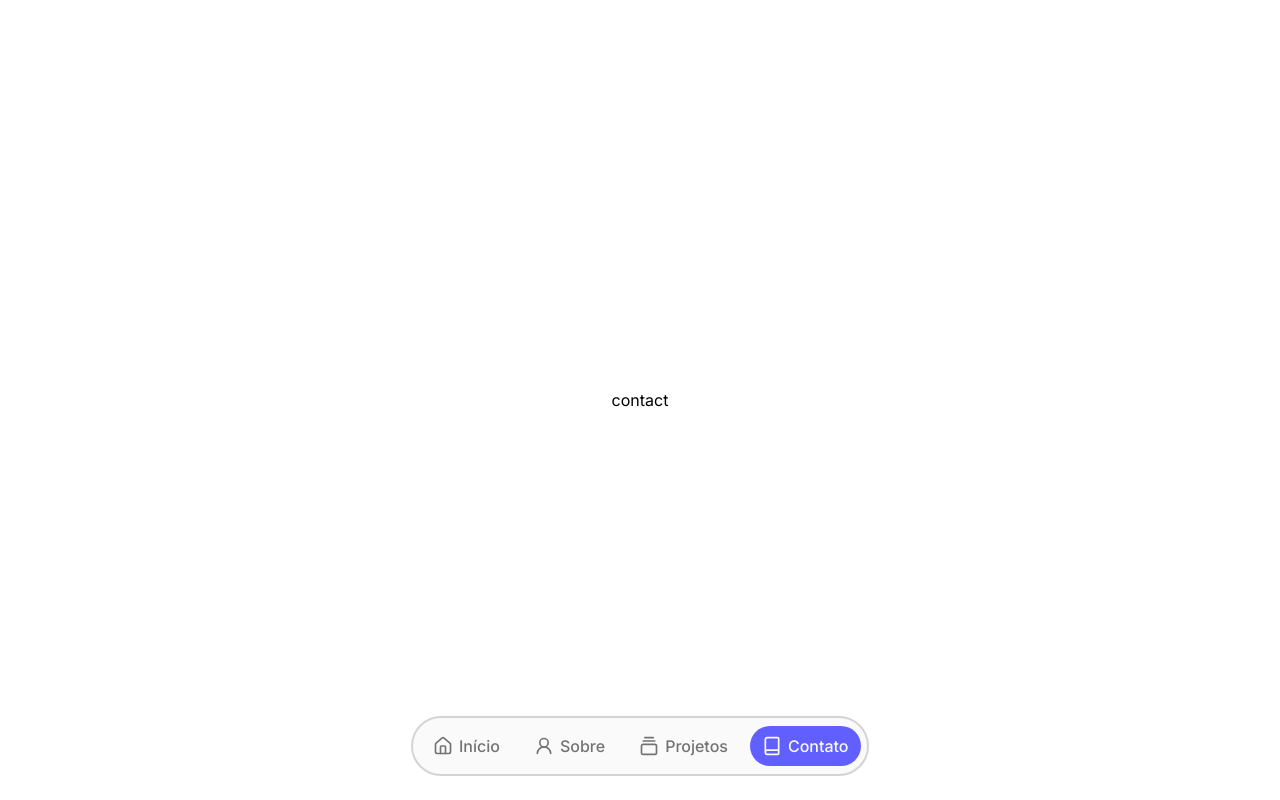
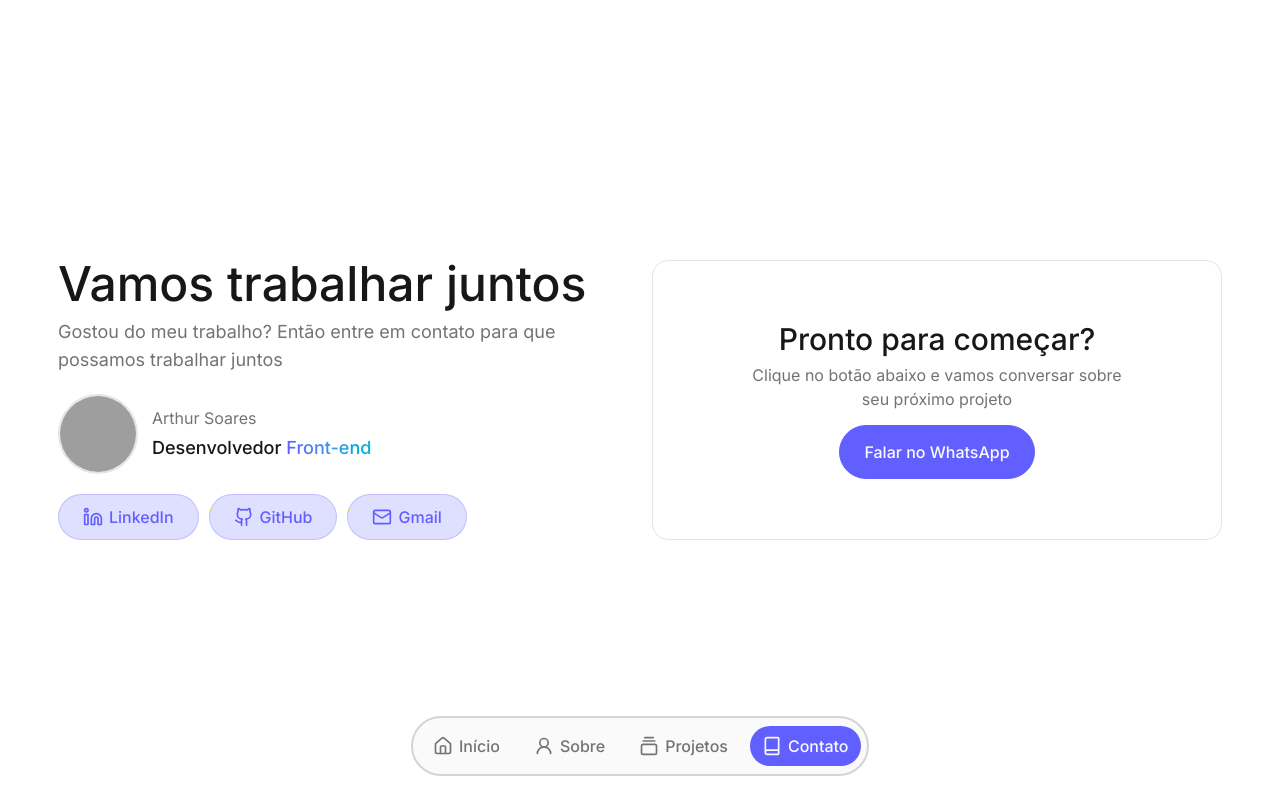
Before and after one commit to arthursoares17/portfolio, a Vue app: page / in a window 1280 px wide. Both pictures are taken after a click on the button "Contato". Built offline with nearby package versions, Linux system fonts and the light colour scheme; grey boxes are pictures that could not be loaded; the HTML template or start-up script is replaced by a standard one.

Commit message:
feat: implement ContactSection

```diff
--- a/src/components/partials/ContactSection.vue
+++ b/src/components/partials/ContactSection.vue
@@ -1,9 +1,108 @@
 <script setup lang="ts">
+  import { LINKS } from '@/constants/links'
+  import {
+    Linkedin,
+    Github,
+    Mail
+  } from 'lucide-vue-next';
+  import avatarImage from '@/assets/images/avatar.png'
+  import BaseButton from '../shared/BaseButton.vue'
 
+  const socialsLinks = [
+    {
+      icon: Linkedin,
+      label: 'LinkedIn',
+      href: LINKS.LINKEDIN_URL
+    },
+    {
+      icon: Github,
+      label: 'GitHub',
+      href: LINKS.GITHUB_URL
+    },
+    {
+      icon: Mail,
+      label: 'Gmail',
+      href: LINKS.GMAIL_URL
+    }
+  ]
 </script>
 
 <template>
   <section class="flex justify-center items-center h-screen">
-    contact
+    <div class="max-w-[1350px] mx-auto px-4">
+      <div class="grid grid-cols-2 gap-6">
+        <div class="flex flex-col space-y-5">
+          <div class="space-y-2.5">
+            <h2 class="text-neutral-900 text-5xl font-medium">
+              Vamos trabalhar juntos
+            </h2>
+
+            <p class="text-neutral-500 text-lg font-normal max-w-[570px]">
+              Gostou do meu trabalho? Então entre em contato para que possamos trabalhar juntos
+            </p>
+          </div>
+
+          <div class="flex items-center space-x-3.5">
+            <figure class="size-20">
+              <img
+                class="border-2 border-neutral-200 size-full rounded-full"
+                :src="avatarImage"
+                alt="Arthur Soares"
+              />
+            </figure>
+
+            <div class="flex flex-col space-y-1">
+              <span class="text-neutral-500 text-base font-normal">
+                Arthur Soares
+              </span>
+
+              <span class="text-neutral-900 text-lg font-medium">
+                Desenvolvedor
+                <span class="bg-gradient-to-r from-indigo-500 to-cyan-500 bg-clip-text text-transparent">
+                  Front-end
+                </span>
+              </span>
+            </div>
+          </div>
+
+          <div class="flex items-center space-x-2.5">
+            <BaseButton
+              v-for="(value, index) in socialsLinks"
+              :key="index"
+              variant="outline"
+              size="md"
+              :href="value.href"
+            >
+              <component
+                class="size-5 mr-1.5"
+                :is="value.icon"
+              />
+
+              {{ value.label }}
+            </BaseButton>
+          </div>
+        </div>
+
+        <div class="flex flex-col justify-center items-center border border-neutral-200 p-5 space-y-3.5 rounded-2xl">
+          <div class="text-center space-y-1.5">
+            <h3 class="text-neutral-900 text-3xl font-medium">
+              Pronto para começar?
+            </h3>
+
+            <p class="text-neutral-500 text-base font-normal max-w-[390px]">
+              Clique no botão abaixo e vamos conversar sobre seu próximo projeto
+            </p>
+          </div>
+
+          <BaseButton
+            variant="primary"
+            size="lg"
+            :href="LINKS.WHATSAPP_URL"
+          >
+            Falar no WhatsApp
+          </BaseButton>
+        </div>
+      </div>
+    </div>
   </section>
 </template>
```
